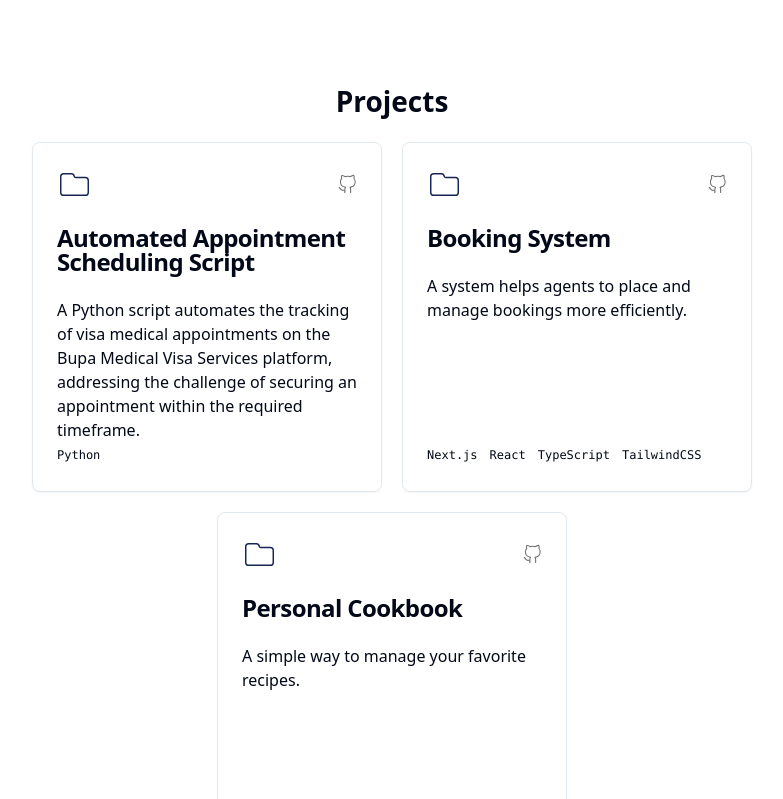
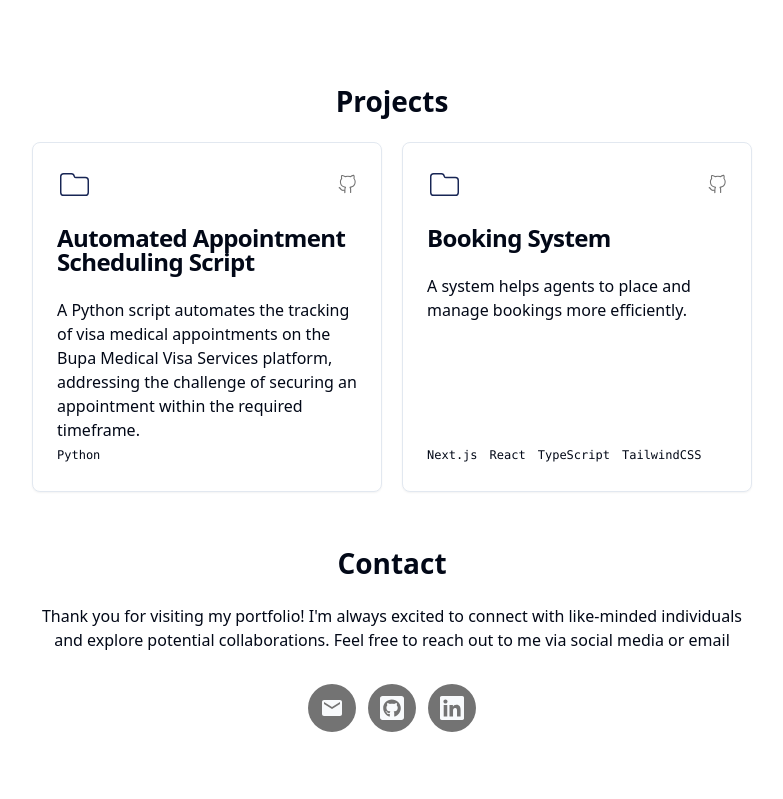
Before and after one commit to PeiChi-Hung/my-portfolio, a React (Vite) app: page / in a window 1280 px wide. Shown: the part 2001-2800 px from the top of the page, without its empty margins (248-1031 px from the left). Built offline with nearby package versions, Linux system fonts and the light colour scheme; a web font is replaced by a local one.

Commit message:
feat: update projects showcase on web

```diff
--- a/src/data/projects.ts
+++ b/src/data/projects.ts
@@ -20,17 +20,4 @@ export const project_data: projectType[] = [
     languages: ["Next.js", "React", "TypeScript", "TailwindCSS"],
     link: "https://github.com/PeiChi-Hung/booking-system",
   },
-  {
-    project_title: "Personal Cookbook",
-    project_des: "A simple way to manage your favorite recipes.",
-    languages: [
-      "Vite.js",
-      "React",
-      "TypeScript",
-      "TailwindCSS",
-      "Netlify",
-      "mongoDB",
-    ],
-    link: "https://github.com/PeiChi-Hung/personal-cookbook",
-  },
 ]
```
Also changed, not shown: src/assets/icons/LYX.jpg (added), src/assets/icons/兜兜巴士.jpg (added).
